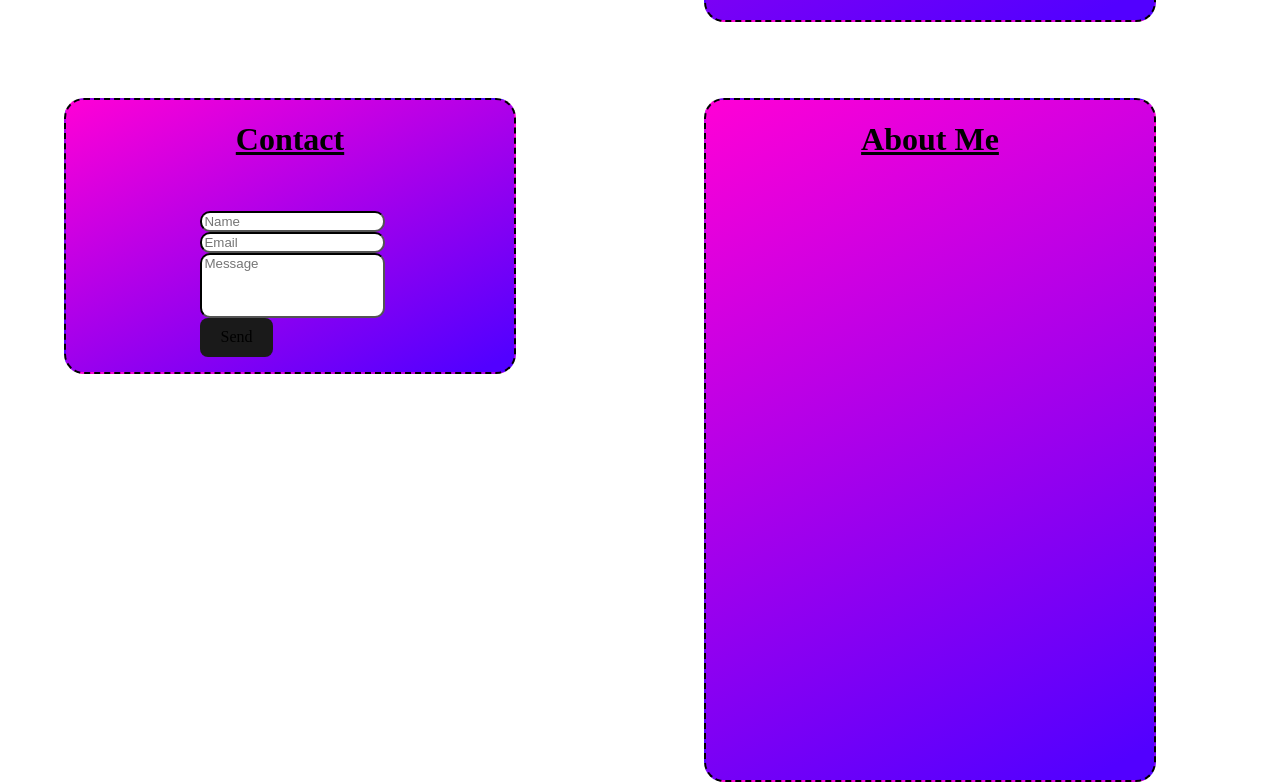
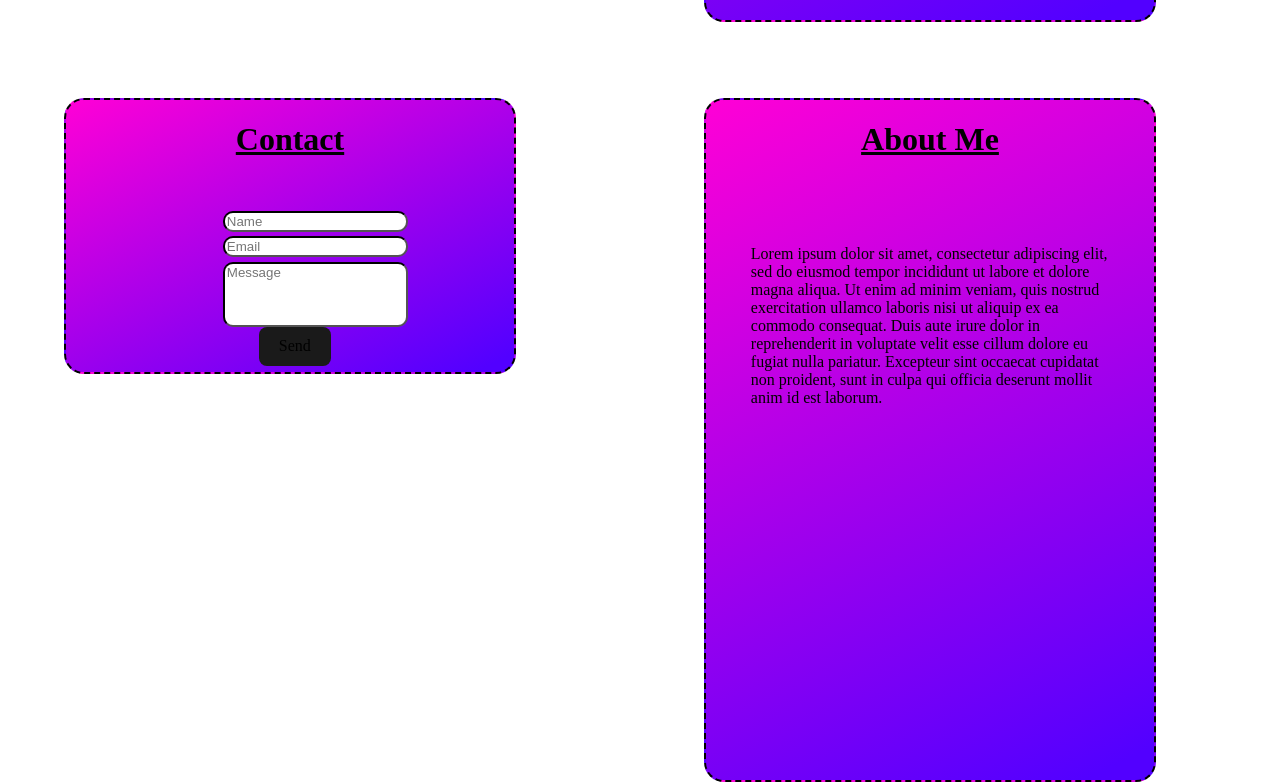
Before and after one commit to KingofUndead/website, a website built with Vite: page vite-project/index.html in a window 1280 px wide. Shown: the part 702-1484 px from the top of the page. Built offline with nearby package versions, Linux system fonts and the light colour scheme.

Commit message:
added the ability to read from text file with boilerplate text

```diff
--- /dev/null
+++ b/vite-project/aboutme.txt
@@ -0,0 +1 @@
+Lorem ipsum dolor sit amet, consectetur adipiscing elit, sed do eiusmod tempor incididunt ut labore et dolore magna aliqua. Ut enim ad minim veniam, quis nostrud exercitation ullamco laboris nisi ut aliquip ex ea commodo consequat. Duis aute irure dolor in reprehenderit in voluptate velit esse cillum dolore eu fugiat nulla pariatur. Excepteur sint occaecat cupidatat non proident, sunt in culpa qui officia deserunt mollit anim id est laborum.
--- a/vite-project/main.js
+++ b/vite-project/main.js
@@ -16,11 +16,13 @@ document.querySelector('#app').innerHTML = `
     <input type="text" name="message" placeholder="Message" class="contactarea message">
     <!-- add hidden Honeypot input to prevent spams -->
     <input type="hidden" name="_gotcha" style="display:none !important">
-    <button type="submit">Send</button>
+    <button type="submit" class="submitButton">Send</button>
 </form>
    </div>
    <div class="aboutme">
    <h1 class="title">About Me</h1>
+   <div id="about">
+   </div>
    </div>
   </div>
 `
@@ -47,3 +49,15 @@ function formSubmit(e) {
 }
 
 document.querySelector("form").addEventListener("submit", formSubmit)
+
+const textcontainer = document.getElementById("about")
+const xhr = new XMLHttpRequest()
+
+xhr.onreadystatechange = function () {
+  if (xhr.readyState === 4 && xhr.status === 200) {
+    textcontainer.textContent = xhr.responseText
+  }
+}
+
+xhr.open('GET', './aboutme.txt')
+xhr.send()
--- a/vite-project/style.css
+++ b/vite-project/style.css
@@ -117,6 +117,8 @@ form {
   display: flex;
   flex-direction: column;
   align-content: space-between;
+  margin-left: 5%;
+  margin-top: 1%;
 }
 
 .message{
@@ -134,3 +136,14 @@ border: 2px dashed #000000;
 border-radius: 20px;
 overflow: hidden;
 }
+
+.submitButton{
+  margin-left: 13%;
+}
+
+#about {
+  width: 80%;
+  height: 75%;
+  margin-left: 10%;
+  margin-top: ;
+}
```
